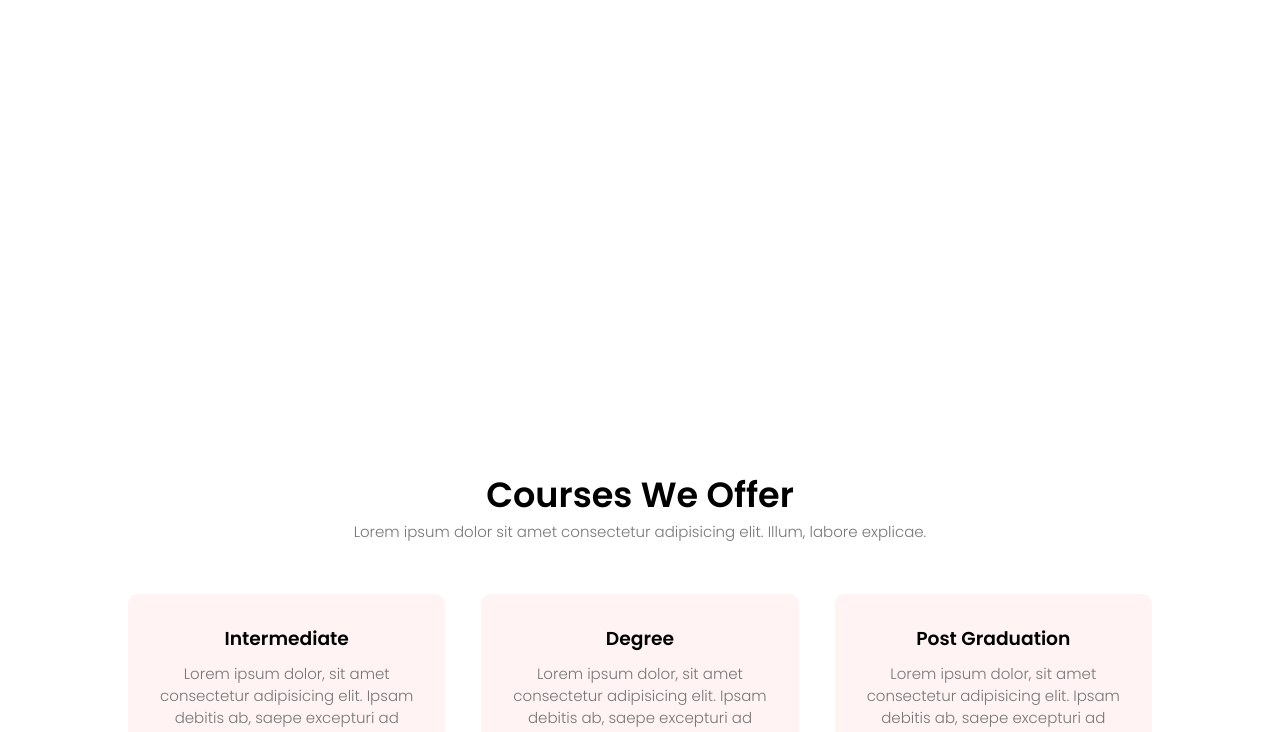
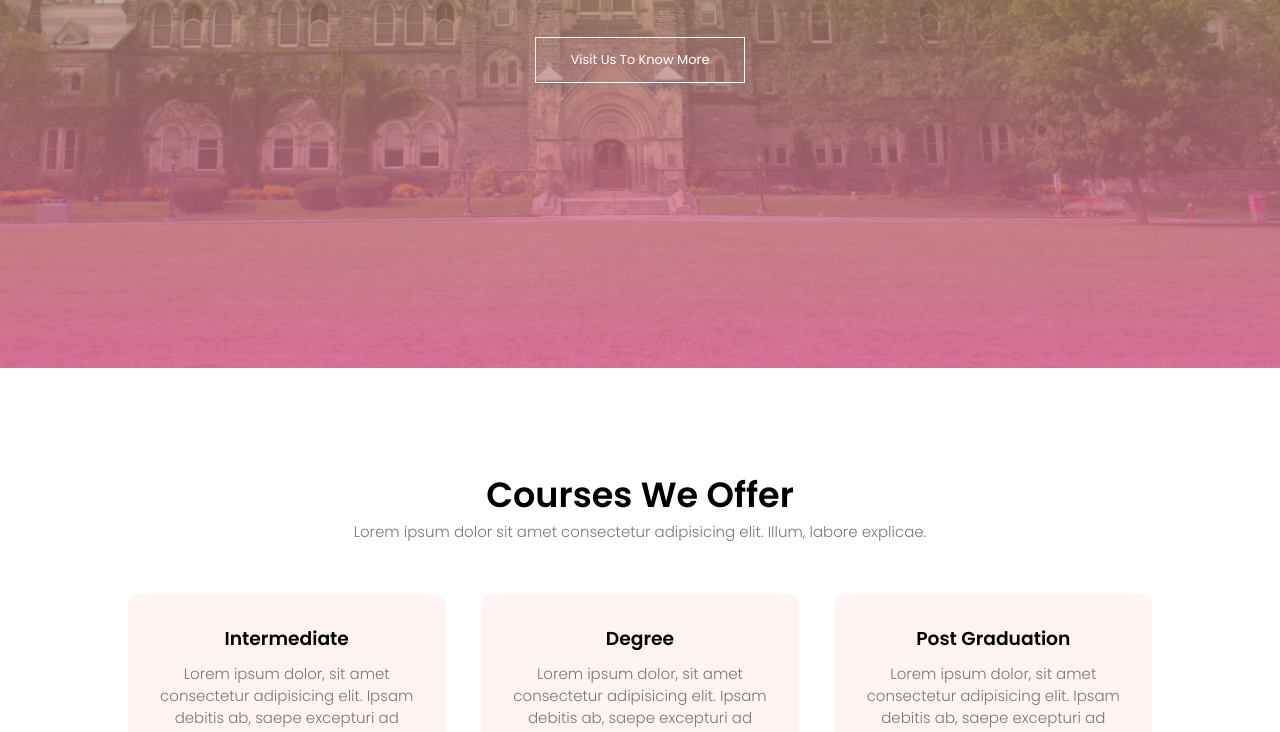
Before and after one commit to kasinath2000/CollegeWebProject, a plain HTML site: page index.html in a window 1280 px wide. Shown: the part 432-1164 px from the top of the page. Drawn offline with Linux system fonts and the light colour scheme.

Commit message:
Update style.css

```diff
--- a/css/style.css
+++ b/css/style.css
@@ -13,7 +13,7 @@ ul{
 .header{
     width: 100%;
     min-height: 100vh;
-    background-image: linear-gradient(rgba(73, 199, 0, 0.479),rgba(235, 102, 171, 0.8)),url(/img/bennar.jpg');
+    background-image: linear-gradient(rgba(73, 199, 0, 0.479),rgba(235, 102, 171, 0.8)),url('/img/bennar.jpg');
     background-size: cover;
     background-position: center;
     position: relative;
```
